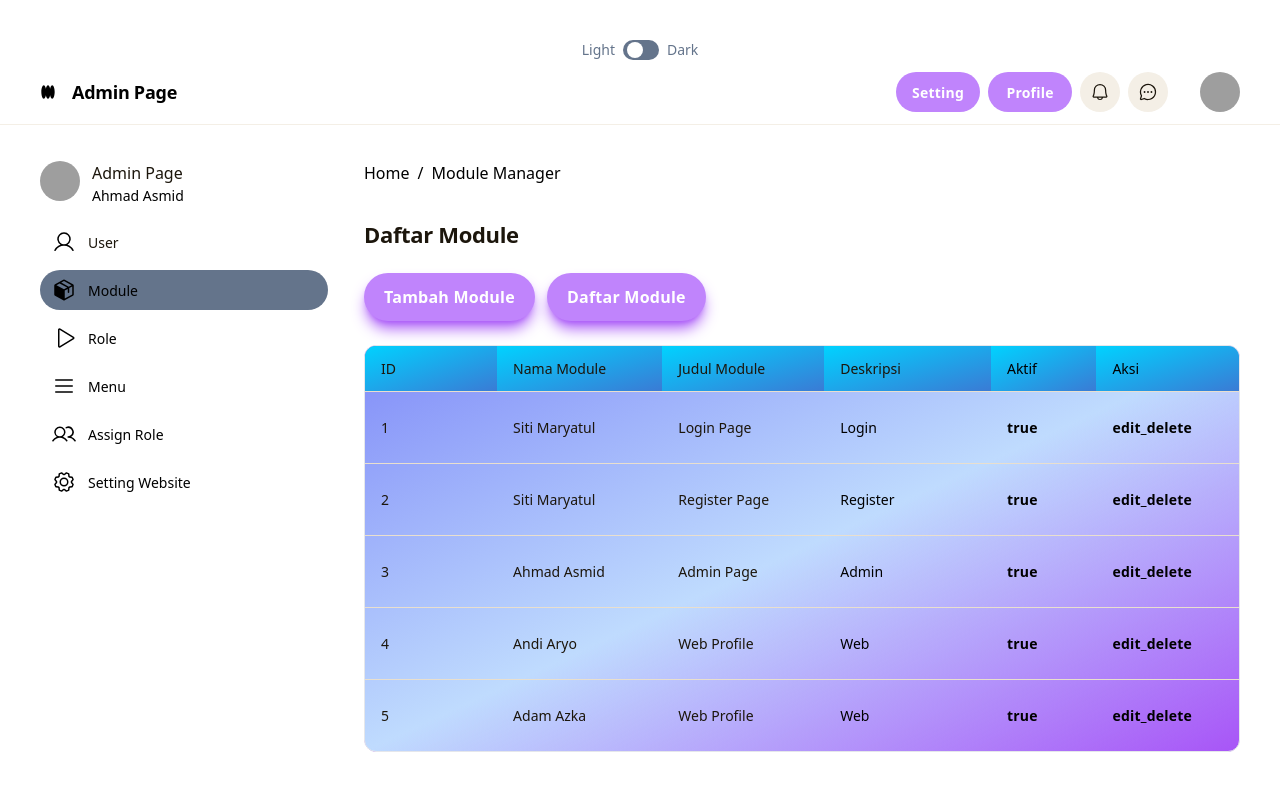
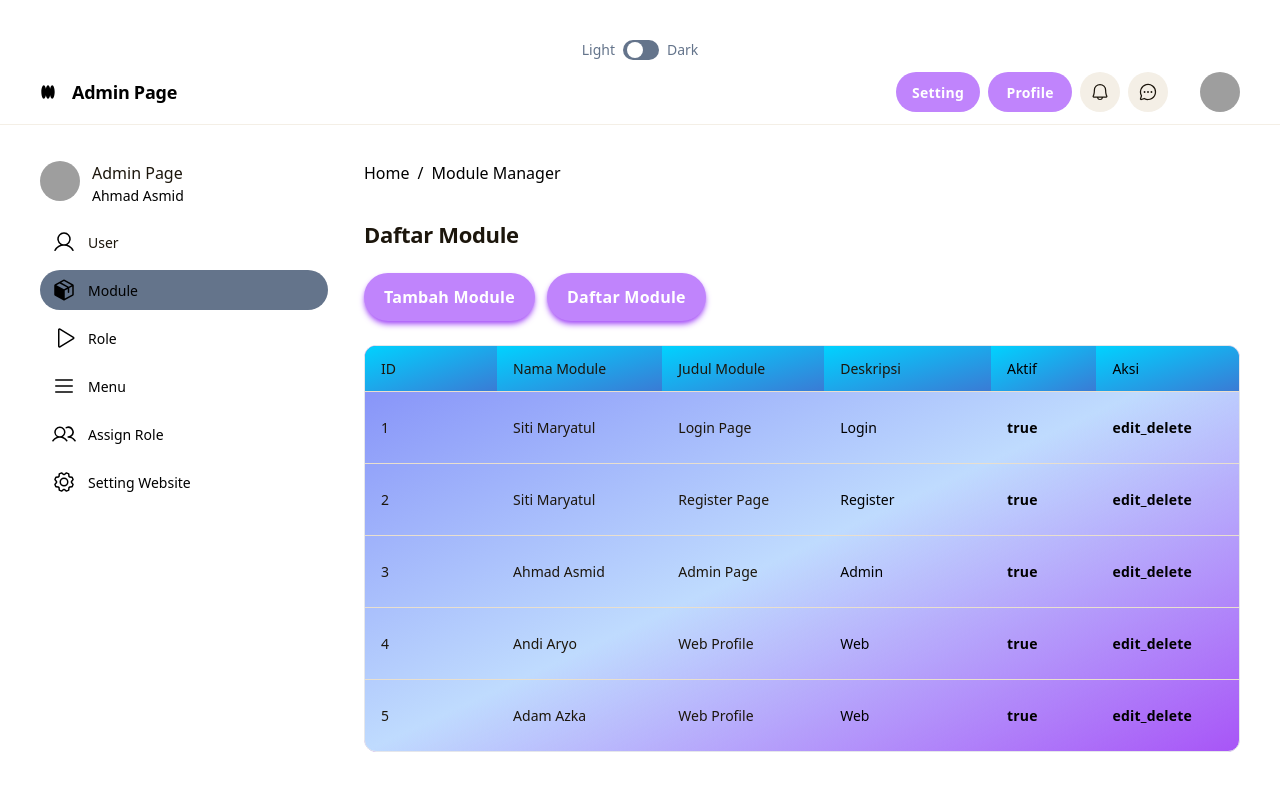
Before and after one commit to andiaryo30/Grup6-tugas2, a website: page adminPage.html in a window 1280 px wide. Shown: the top 800 px of the page. Drawn offline with nearby package versions, Linux system fonts and the light colour scheme; grey boxes are pictures that could not be loaded.

Commit message:
ngecilin shadow pada tambah module

```diff
--- a/adminPage.html
+++ b/adminPage.html
@@ -181,12 +181,12 @@
             <div class="flex justify-stretch">
               <div class="flex flex-1 gap-3 flex-wrap px-4 py-3 justify-start">
                 <button
-                  class="flex min-w-[84px] max-w-[480px] cursor-pointer items-center justify-center overflow-hidden rounded-full h-12 px-5 bg-purple-400 text-[#FFFFFF] text-base font-bold leading-normal tracking-[0.015em] shadow-lg shadow-purple-500 dark:bg-slate-300 dark:text-slate-800 dark:hover:text-slate-800 dark:hover:bg-slate-100"
+                  class="flex min-w-[84px] max-w-[480px] cursor-pointer items-center justify-center overflow-hidden rounded-full h-12 px-5 bg-purple-400 text-[#FFFFFF] text-base font-bold leading-normal tracking-[0.015em] shadow-md shadow-purple-500 dark:bg-slate-300 dark:text-slate-800 dark:hover:text-slate-800 dark:hover:bg-slate-100"
                 >
                   <span class="truncate">Tambah Module</span>
                 </button>
                 <button
-                  class="flex min-w-[84px] max-w-[480px] cursor-pointer items-center justify-center overflow-hidden rounded-full h-12 px-5 bg-purple-400 text-white text-base font-bold leading-normal tracking-[0.015em] shadow-lg shadow-purple-500 dark:bg-slate-300 dark:text-slate-800 dark:hover:text-slate-800 dark:hover:bg-slate-100"
+                  class="flex min-w-[84px] max-w-[480px] cursor-pointer items-center justify-center overflow-hidden rounded-full h-12 px-5 bg-purple-400 text-white text-base font-bold leading-normal tracking-[0.015em] shadow-md shadow-purple-500 dark:bg-slate-300 dark:text-slate-800 dark:hover:text-slate-800 dark:hover:bg-slate-100"
                 >
                   <span class="truncate">Daftar Module</span>
                 </button>
```
